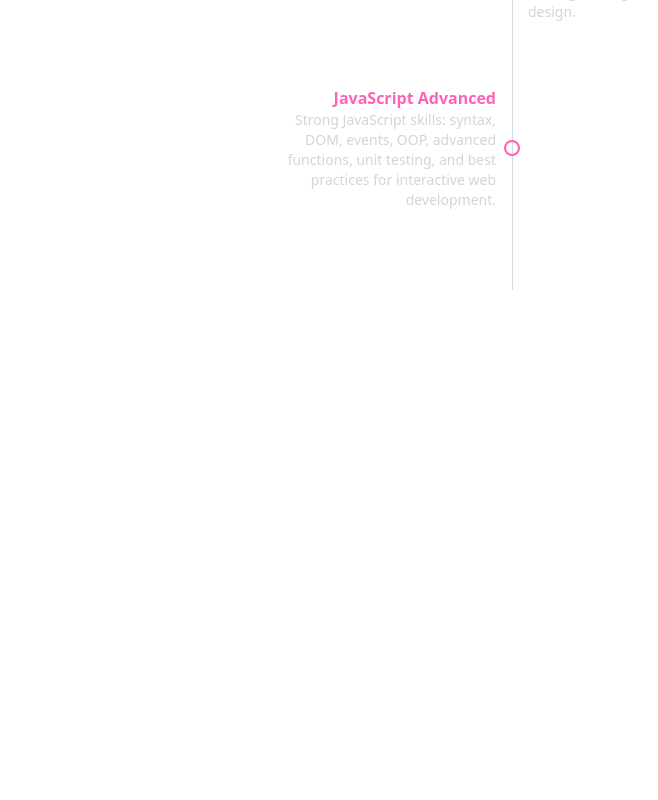
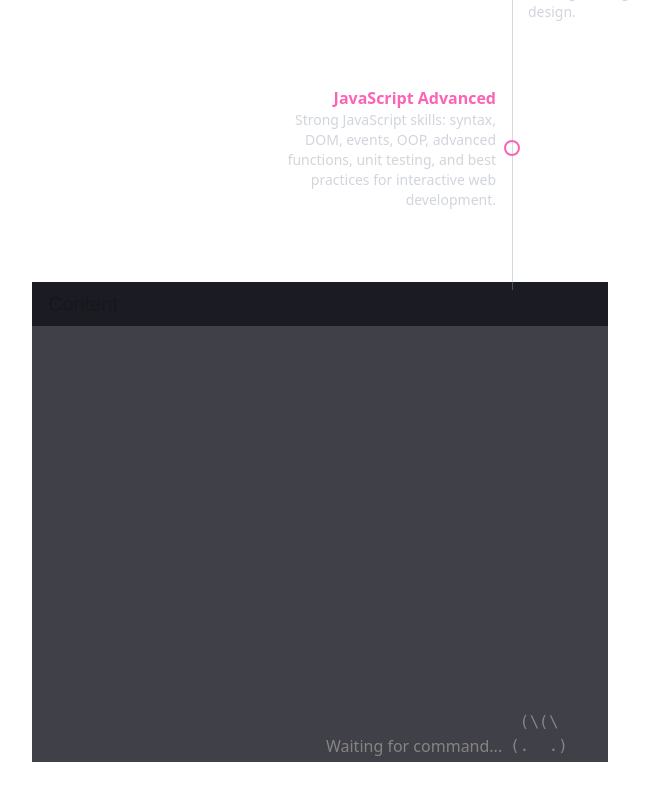
Before and after one commit to BeatrisRah/Portfolio, a React (Vite) app: page / in a window 1280 px wide. Shown: the part 3744-4544 px from the top of the page, without its empty margins (256-914 px from the left). Built offline with nearby package versions, Linux system fonts and the light colour scheme; a web font is replaced by a local one.

Commit message:
Content box

```diff
--- a/src/sections/about/AboutSection.jsx
+++ b/src/sections/about/AboutSection.jsx
@@ -1,8 +1,17 @@
+import { useState } from "react";
 import { Element } from "react-scroll";
+import Content from "./content/Content";
 
 export default function About() {
+    const [currentCommand, setCurrentCommand] = useState('')
    return (
-       <Element name="about" className="min-h-screen">
+       <Element name="about" className="min-h-screen p-8">
+        <div>
+            <Content command={currentCommand} />
+        </div>
+        <div>
+
+        </div>
 
        </Element>
    );
--- /dev/null
+++ b/src/sections/about/content/Content.jsx
@@ -0,0 +1,25 @@
+export default function Content({command}) {
+
+   return (
+      <div className="w-3/5 h-[30rem] bg-[#11121B]/80">
+         <div className="w-full bg-[#11121B]/80 p-2">
+            <p className="jersay text-xl px-2">Content</p>
+         </div>
+         <div className="relative w-full h-11/12">
+            {command.trim() === '' && <WaitingState />}
+         </div>
+      </div>
+   );
+}
+
+function WaitingState(){
+   return(
+      <div className="flex items-end gap-2 absolute bottom-2 right-10 text-[#868383]">
+      <p>Waiting for command...</p>
+      <pre className="scale-x-[-1]">
+{` /)/)
+(.  .)`}
+      </pre>
+      </div>
+   )
+}
```
